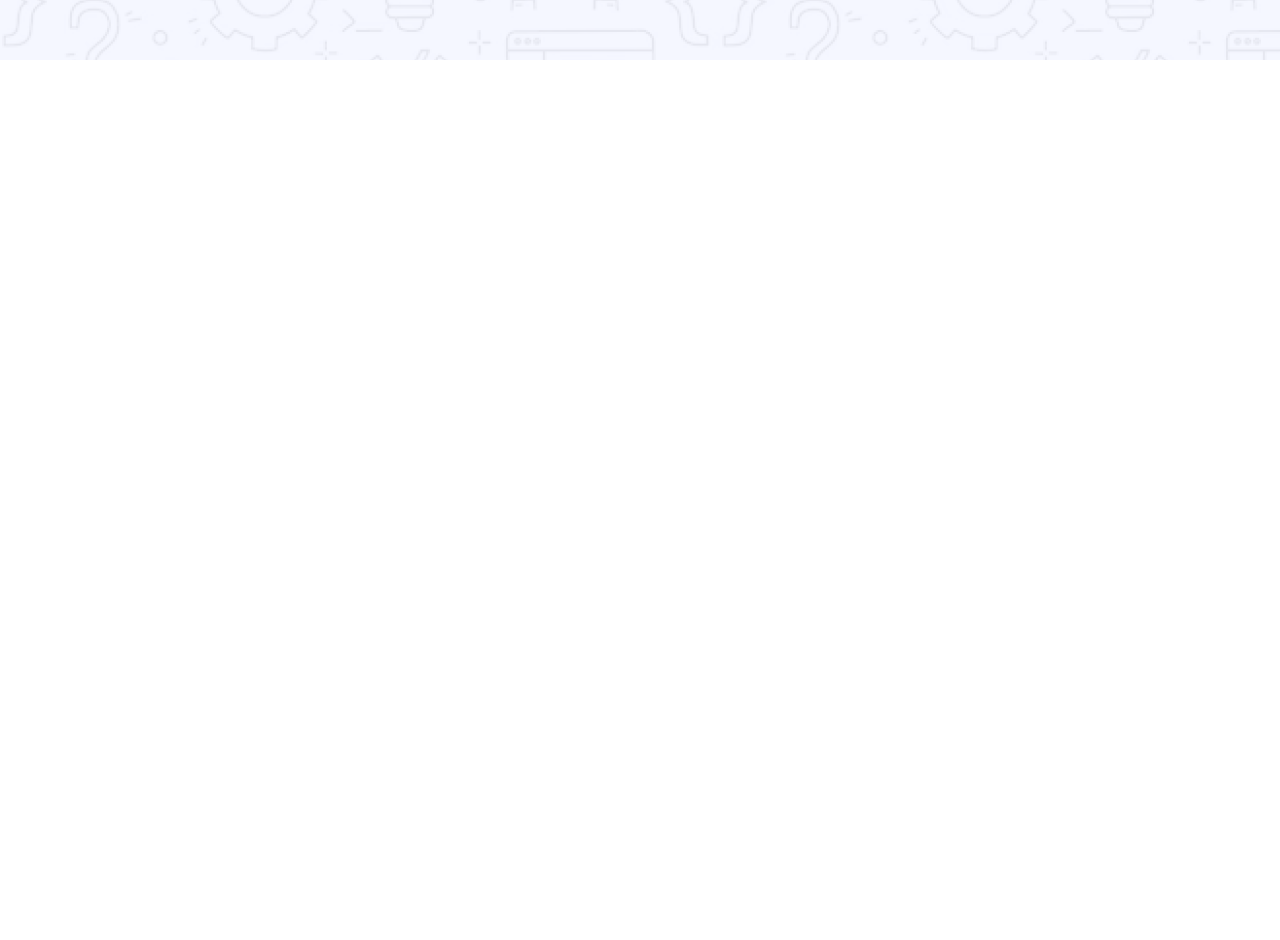
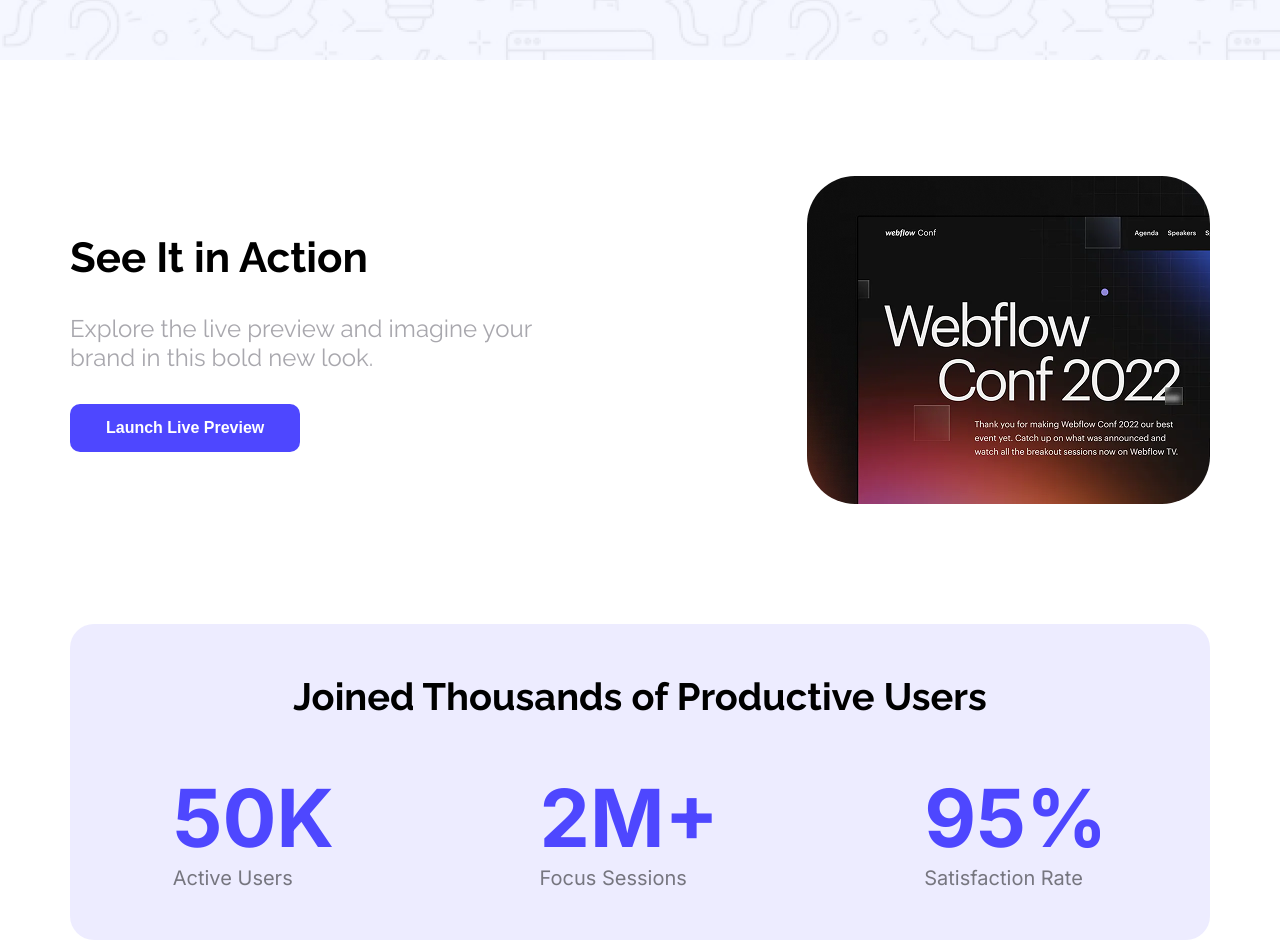
Before and after one commit to Jahidhasan787/B12A01-landing-launchpad, a plain HTML site: page index.html in a window 1280 px wide. Shown: the part 660-1600 px from the top of the page. Before the commit the page ends 800 px from the top, so only its background shows below. Drawn offline with Linux system fonts and the light colour scheme.

Commit message:
added action and productive user section

```diff
--- a/assignment-1-styles.css
+++ b/assignment-1-styles.css
@@ -42,7 +42,7 @@ body {
 /* navbar styles */
 
 header {
-    background-image: url('./Assets/Hero-bg.png');
+    background-image: url('Assets/Hero-bg.png');
     height: 720px;
 }
 
@@ -72,3 +72,62 @@ nav h1 {
     padding: 0 30px;
 
 }
+
+/* action styles */
+.action{
+    display: flex;
+    justify-content: space-between;
+    align-items: center;
+    margin: 116px auto;
+}
+
+.action-content h1{
+    font-size: 42px;
+    font-weight: bold;
+}
+
+.action-content p{
+    font-size: 24px;
+    font-weight: 400;
+    margin: 32px 0;
+    max-width: 520px;
+    color: rgba(37, 36, 50, 0.4);
+}
+
+.action img{
+    border-radius:48px;
+}
+
+/* productive user styles */
+
+.productive-user{
+    background-color: rgba(78, 71, 255, 0.1);
+    border-radius: 24px;
+
+}
+
+.productive-user-title h1{
+    text-align: center;
+    font-size: 38px;
+    font-weight: bold;
+    padding: 50px;
+}
+
+.productive-user-subtitle{
+    display: flex;
+    justify-content: space-around;
+    padding-bottom: 50px;
+
+}
+
+.productive-user-subtitle h1{
+    font-size: 80px;
+    font-weight: bold;
+    color: #4E47FF;
+}
+
+.productive-user-subtitle p{
+    font-size: 20px;
+    font-weight: 400;
+    color: rgba(0, 0, 0, 0.5);
+}
--- a/index.html
+++ b/index.html
@@ -1,17 +1,21 @@
 <!DOCTYPE html>
 <html lang="en">
+
 <head>
     <meta charset="UTF-8">
     <meta name="viewport" content="width=device-width, initial-scale=1.0">
     <title>ASSIGNMENT-001</title>
     <link rel="preconnect" href="https://fonts.googleapis.com">
-<link rel="preconnect" href="https://fonts.gstatic.com" crossorigin>
-<link href="https://fonts.googleapis.com/css2?family=Inter:ital,opsz,wght@0,14..32,100..900;1,14..32,100..900&family=Merriweather:ital,opsz,wght@0,18..144,300..900;1,18..144,300..900&family=Open+Sans:ital,wght@0,300..800;1,300..800&family=Raleway:ital,wght@0,100..900;1,100..900&display=swap" rel="stylesheet">
+    <link rel="preconnect" href="https://fonts.gstatic.com" crossorigin>
+    <link
+        href="https://fonts.googleapis.com/css2?family=Inter:ital,opsz,wght@0,14..32,100..900;1,14..32,100..900&family=Merriweather:ital,opsz,wght@0,18..144,300..900;1,18..144,300..900&family=Open+Sans:ital,wght@0,300..800;1,300..800&family=Raleway:ital,wght@0,100..900;1,100..900&display=swap"
+        rel="stylesheet">
     <link rel="stylesheet" href="assignment-1-styles.css">
 </head>
+
 <body>
     <header>
-        <nav>
+        <nav class="container">
             <h1 class="inter-font">LOGO</h1>
             <button class="btn">Sign Up</button>
         </nav>
@@ -23,8 +27,37 @@
         </div>
     </header>
     <main>
-
-
+        <div class="container">
+            <div class="action">
+                <div class="action-content">
+                    <h1>See It in Action</h1>
+                    <p>Explore the live preview and imagine your brand in this bold new look.</p>
+                    <button class="btn">Launch Live Preview</button>
+                </div>
+                <div class="action-image">
+                    <img src="Assets/wc-mini.png" alt="Webflow image">
+                </div>
+            </div>
+            <div class="productive-user">
+                <div class="productive-user-title">
+                    <h1>Joined Thousands of Productive Users</h1>
+                </div>
+                <div class="productive-user-subtitle inter-font">
+                    <div class="productive-user-content">
+                        <h1>50K</h1>
+                        <p>Active Users</p>
+                    </div>
+                    <div class="productive-user-content">
+                        <h1>2M+</h1>
+                        <p>Focus Sessions</p>
+                    </div>
+                    <div class="productive-user-content">
+                        <h1>95%</h1>
+                        <p>Satisfaction Rate</p>
+                    </div>
+                </div>
+            </div>
+        </div>
     </main>
     <footer>
 
```
